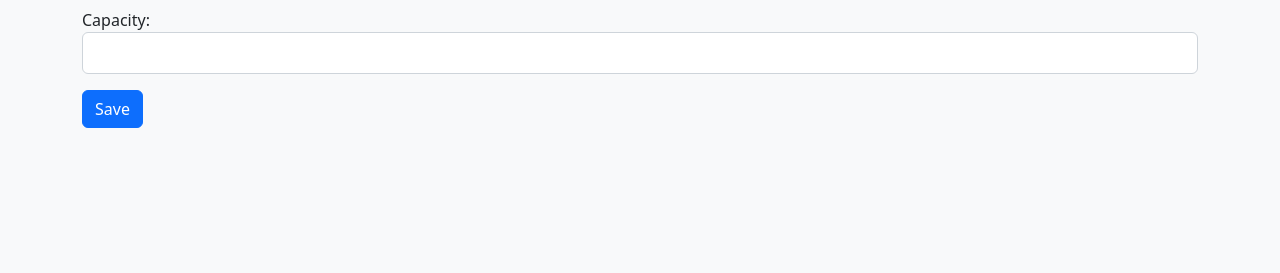
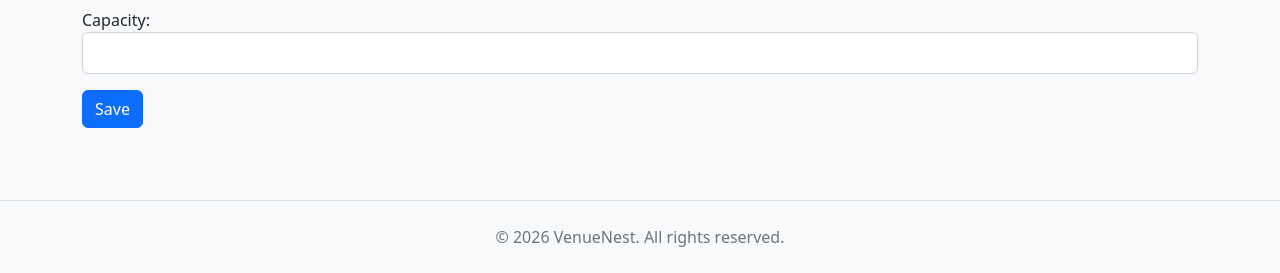
Before and after one commit to Azizr96/VenueNest, a Django app: page /events/create/ in a window 1280 px wide. Shown: the part 783-1056 px from the top of the page. Before the commit the page ends 911 px from the top, so only its background shows below. Run offline with Django 5.2, Linux system fonts and the light colour scheme; the visitor is signed in with stand-in values (Sample User, id 1).

Commit message:
Add and style footer

```diff
--- a/events/static/events/css/style.css
+++ b/events/static/events/css/style.css
@@ -1,7 +1,14 @@
 /* General */
 
 body {
+    min-height: 100vh;
+    display: flex;
+    flex-direction: column;
     background-color: #f8f9fa;
+}
+
+body > .container {
+    flex: 1;
 }
 
 h1,
@@ -86,9 +93,8 @@ footer {
     margin-top: 3rem;
     padding: 1.5rem 0;
     text-align: center;
+    color: #6c757d;
 }
-
-/* Media Queries */
 
 /* Media Queries */
 
--- a/events/templates/events/base.html
+++ b/events/templates/events/base.html
@@ -116,6 +116,13 @@
     {% endblock %}
 
 </div>
+<footer class="border-top">
+    <div class="container">
+        <p class="mb-0">
+            &copy; 2026 VenueNest. All rights reserved.
+        </p>
+    </div>
+</footer>
 <script
     src="https://cdn.jsdelivr.net/npm/bootstrap@5.3.3/dist/js/bootstrap.bundle.min.js"
 ></script>
```
